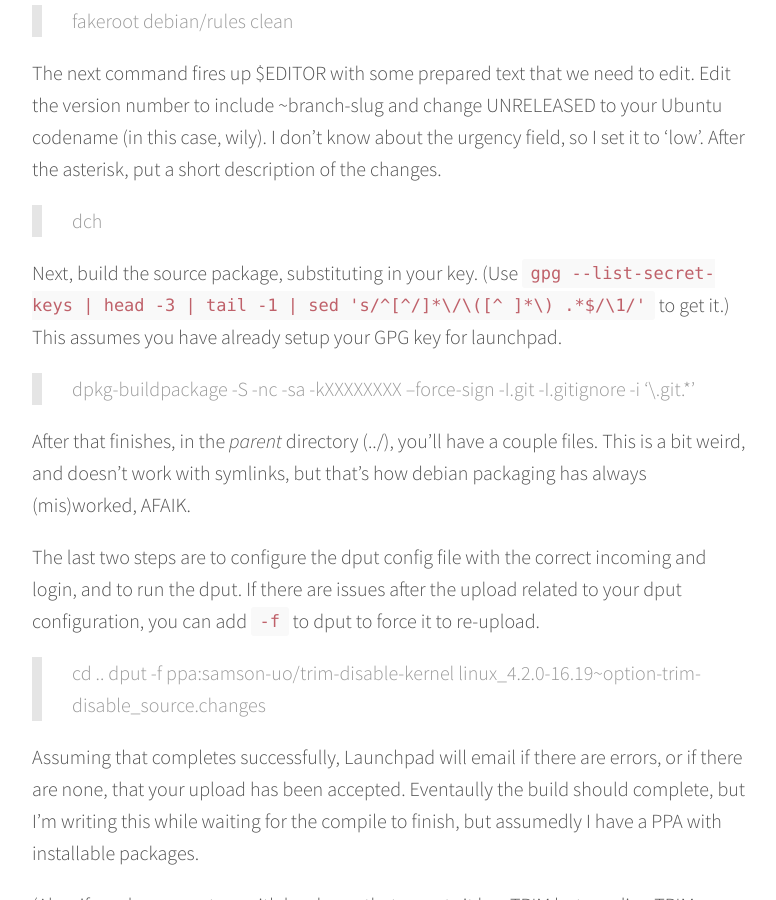
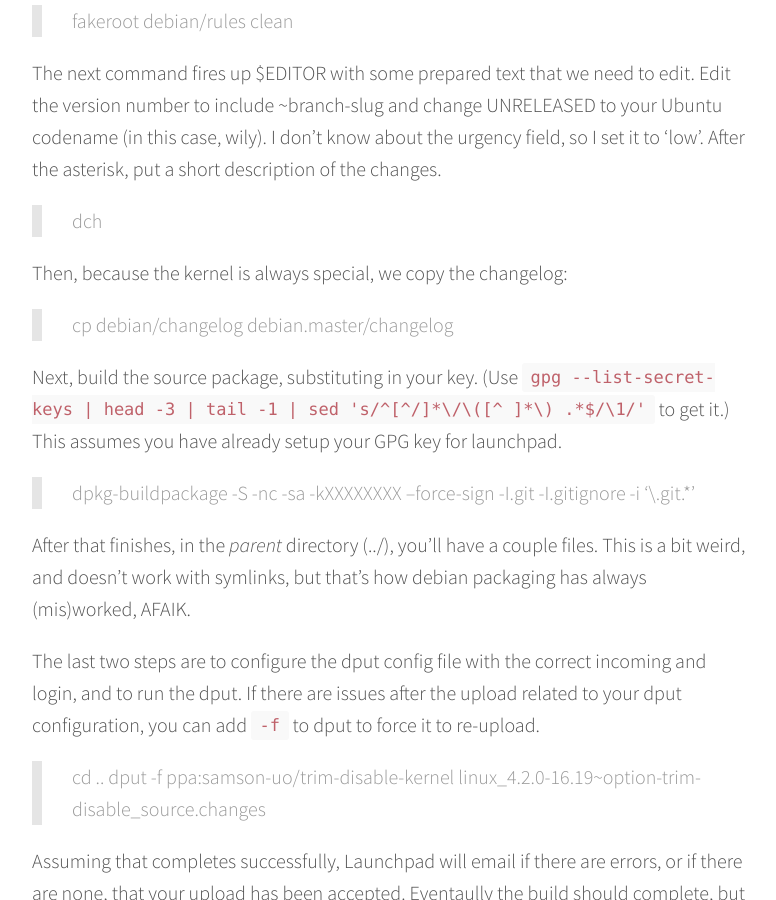
Before and after one commit to fragmede/fragmede.github.io, a Jekyll site: the page built from _posts/2015-11-07-ubuntu-kernel-ppa.markdown, in a window 1280 px wide and 900 px high, scrolled down 784 px. Shown: the whole window, without its empty margins (248-1024 px from the left). Built offline with Jekyll 4.4.1, drawn with Linux system fonts in a browser that asks for light colours.

Commit message:
post/ubuntu-kernel-ppa: add in debian.master hack.

```diff
--- a/_posts/2015-11-07-ubuntu-kernel-ppa.markdown
+++ b/_posts/2015-11-07-ubuntu-kernel-ppa.markdown
@@ -27,6 +27,10 @@ The next command fires up $EDITOR with some prepared text that we need to edit.
 
 > dch
 
+Then, because the kernel is always special, we copy the changelog:
+
+> cp debian/changelog debian.master/changelog
+
 Next, build the source package, substituting in your key. (Use `gpg --list-secret-keys | head -3 | tail -1 | sed 's/^[^/]*\/\([^ ]*\) .*$/\1/'` to get it.) This assumes you have already setup your GPG key for launchpad.
 
 > dpkg-buildpackage -S -nc -sa -kXXXXXXXX --force-sign -I.git -I.gitignore -i '\\.git.\*'
```
